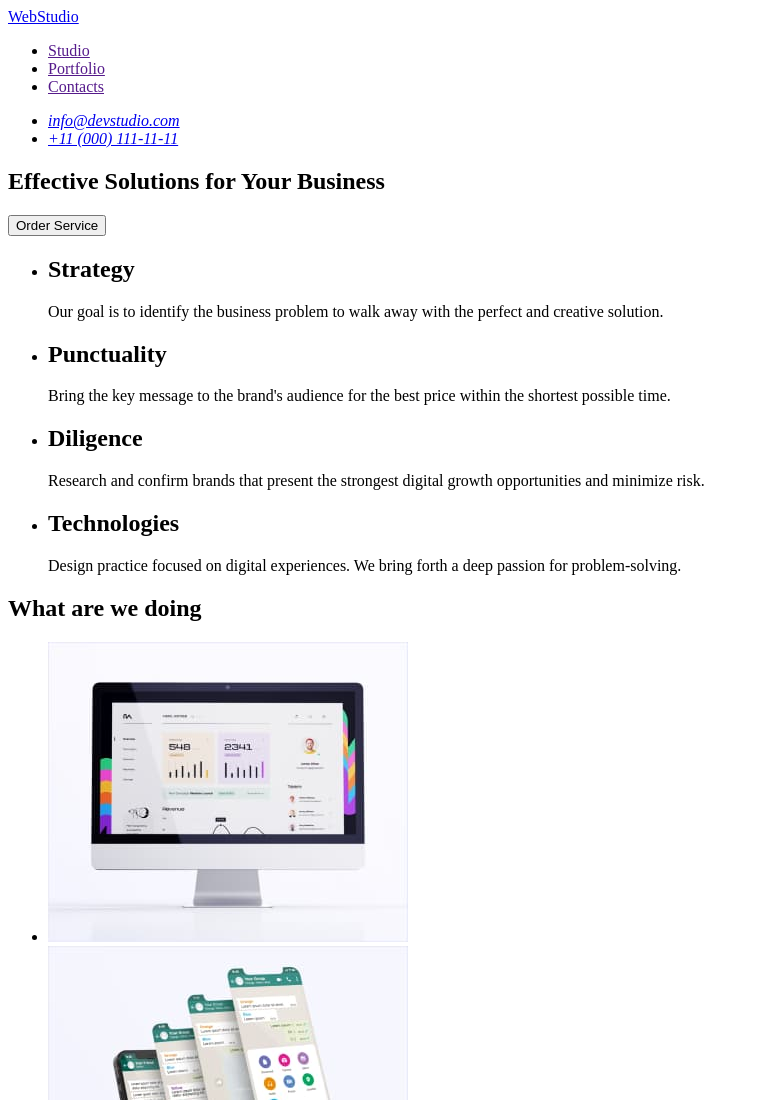
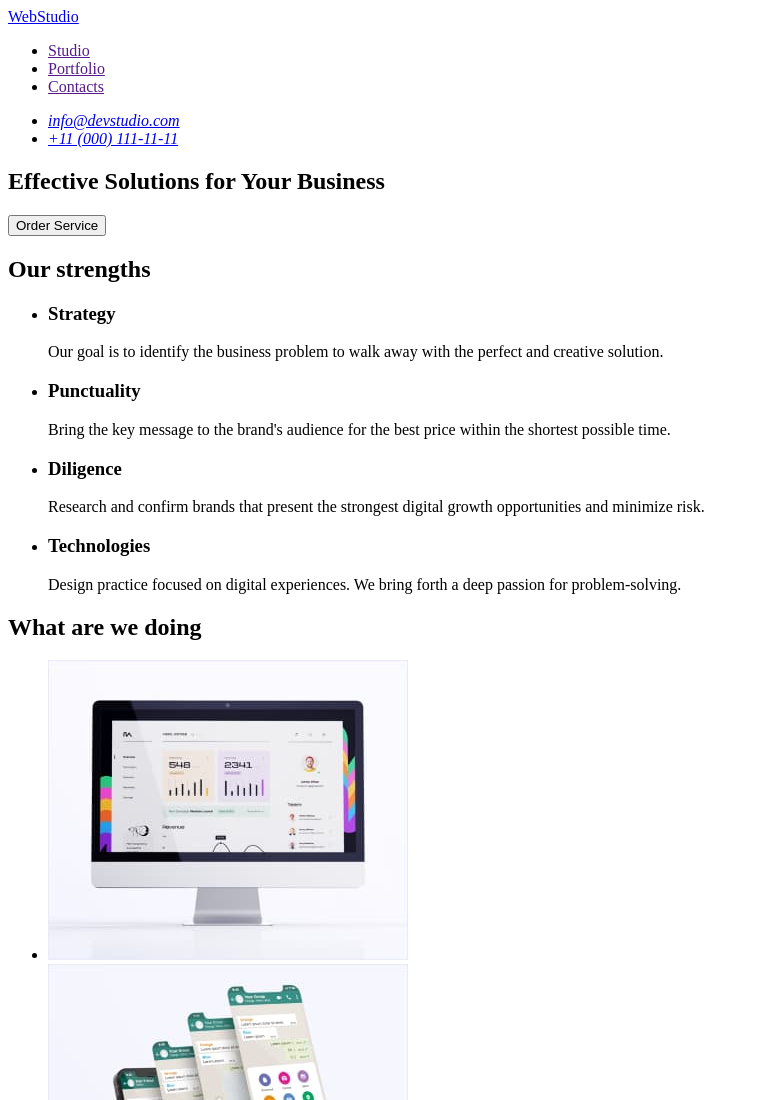
Before and after one commit to AnzhelikaKodlubovska/goit-markup-hw-01, a plain HTML site: page index.html in a window 1280 px wide. Shown: the top 1100 px of the page, without its empty margins (0-759 px from the left). Drawn offline with Linux system fonts and the light colour scheme.

Commit message:
added heading to the second section

```diff
--- a/index.html
+++ b/index.html
@@ -32,30 +32,31 @@
       </section>
 
       <section>
+        <h2>Our strengths</h2>
         <ul>
           <li>
-            <h2>Strategy</h2>
+            <h3>Strategy</h3>
             <p>
               Our goal is to identify the business problem to walk away with the perfect and
               creative solution.
             </p>
           </li>
           <li>
-            <h2>Punctuality</h2>
+            <h3>Punctuality</h3>
             <p>
               Bring the key message to the brand's audience for the best price within the shortest
               possible time.
             </p>
           </li>
           <li>
-            <h2>Diligence</h2>
+            <h3>Diligence</h3>
             <p>
               Research and confirm brands that present the strongest digital growth opportunities
               and minimize risk.
             </p>
           </li>
           <li>
-            <h2>Technologies</h2>
+            <h3>Technologies</h3>
             <p>
               Design practice focused on digital experiences. We bring forth a deep passion for
               problem-solving.
```
